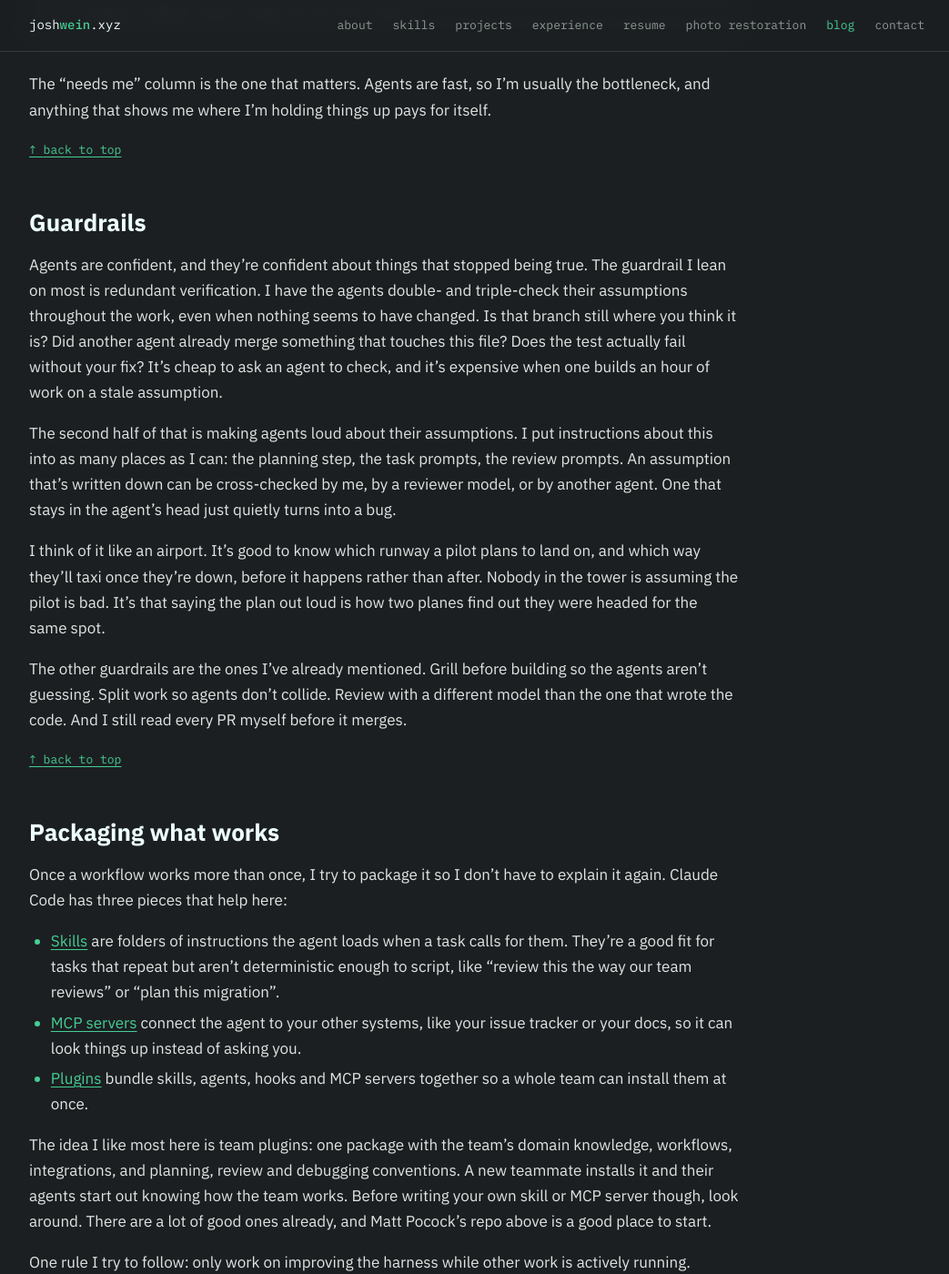
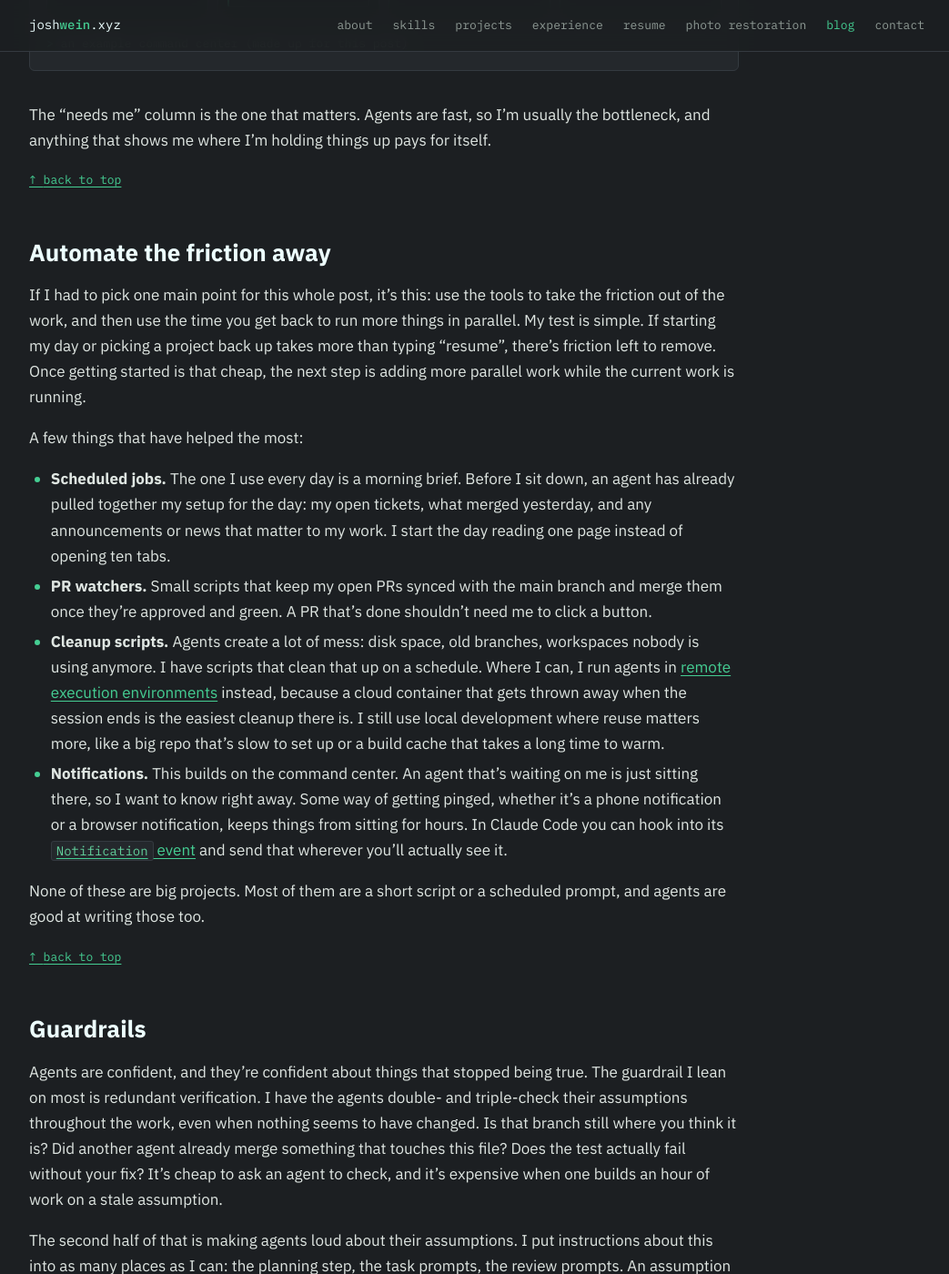
Before and after one commit to JoshWein/blog, a Jekyll site: the page built from _posts/2026-11-21-multi-agent-workflows.md, in a window 1280 px wide and 1400 px high, scrolled down 4746 px. Shown: the whole window at 91% size, without its empty margins (116-1159 px from the left). Built offline with Jekyll 4.4.1, drawn with Linux system fonts in a browser that asks for light colours; comment, search, counter and statistics services are not loaded; some of the changed text lies outside the part shown.

Commit message:
Add a section on automating friction away
Co-Authored-By: Claude Opus 5.5 <noreply@anthropic.com>
Claude-Session: https://claude.ai/code/session_01HtAirmGQyAcmjJao62wzYe

```diff
--- a/_posts/2026-11-21-multi-agent-workflows.md
+++ b/_posts/2026-11-21-multi-agent-workflows.md
@@ -17,6 +17,7 @@ This post covers how that workflow fits together. It's for people who already us
 * [Fan out to parallel agents](#fan-out-to-parallel-agents)
 * [Review across models, not within one](#review-across-models-not-within-one)
 * [A throwaway command center](#a-throwaway-command-center)
+* [Automate the friction away](#automate-the-friction-away)
 * [Guardrails](#guardrails)
 * [Packaging what works](#packaging-what-works)
 * [What I want to try next](#what-i-want-to-try-next)
@@ -181,6 +182,21 @@ The "needs me" column is the one that matters. Agents are fast, so I'm usually t
 
 ##### [back to top](#top)
 
+## Automate the friction away
+
+If I had to pick one main point for this whole post, it's this: use the tools to take the friction out of the work, and then use the time you get back to run more things in parallel. My test is simple. If starting my day or picking a project back up takes more than typing "resume", there's friction left to remove. Once getting started is that cheap, the next step is adding more parallel work while the current work is running.
+
+A few things that have helped the most:
+
+* **Scheduled jobs.** The one I use every day is a morning brief. Before I sit down, an agent has already pulled together my setup for the day: my open tickets, what merged yesterday, and any announcements or news that matter to my work. I start the day reading one page instead of opening ten tabs.
+* **PR watchers.** Small scripts that keep my open PRs synced with the main branch and merge them once they're approved and green. A PR that's done shouldn't need me to click a button.
+* **Cleanup scripts.** Agents create a lot of mess: disk space, old branches, workspaces nobody is using anymore. I have scripts that clean that up on a schedule. Where I can, I run agents in [remote execution environments](https://code.claude.com/docs/en/claude-code-on-the-web) instead, because a cloud container that gets thrown away when the session ends is the easiest cleanup there is. I still use local development where reuse matters more, like a big repo that's slow to set up or a build cache that takes a long time to warm.
+* **Notifications.** This builds on the command center. An agent that's waiting on me is just sitting there, so I want to know right away. Some way of getting pinged, whether it's a phone notification or a browser notification, keeps things from sitting for hours. In Claude Code you can hook into its [`Notification` event](https://code.claude.com/docs/en/hooks) and send that wherever you'll actually see it.
+
+None of these are big projects. Most of them are a short script or a scheduled prompt, and agents are good at writing those too.
+
+##### [back to top](#top)
+
 ## Guardrails
 
 Agents are confident, and they're confident about things that stopped being true. The guardrail I lean on most is redundant verification. I have the agents double- and triple-check their assumptions throughout the work, even when nothing seems to have changed. Is that branch still where you think it is? Did another agent already merge something that touches this file? Does the test actually fail without your fix? It's cheap to ask an agent to check, and it's expensive when one builds an hour of work on a stale assumption.
@@ -249,6 +265,8 @@ The fan-out and the command centers came later for me. The grilling and the cros
 * [Claude Code overview](https://code.claude.com/docs/en/overview), Anthropic
 * [Create custom subagents](https://code.claude.com/docs/en/sub-agents), Claude Code docs
 * [Agent skills](https://code.claude.com/docs/en/skills), Claude Code docs
+* [Hooks reference](https://code.claude.com/docs/en/hooks), Claude Code docs
+* [Claude Code on the web](https://code.claude.com/docs/en/claude-code-on-the-web), Claude Code docs
 * [Plugins](https://code.claude.com/docs/en/plugins), Claude Code docs
 * [Introduction to the Model Context Protocol](https://modelcontextprotocol.io/introduction)
 * [Codex](https://developers.openai.com/codex), OpenAI
```
